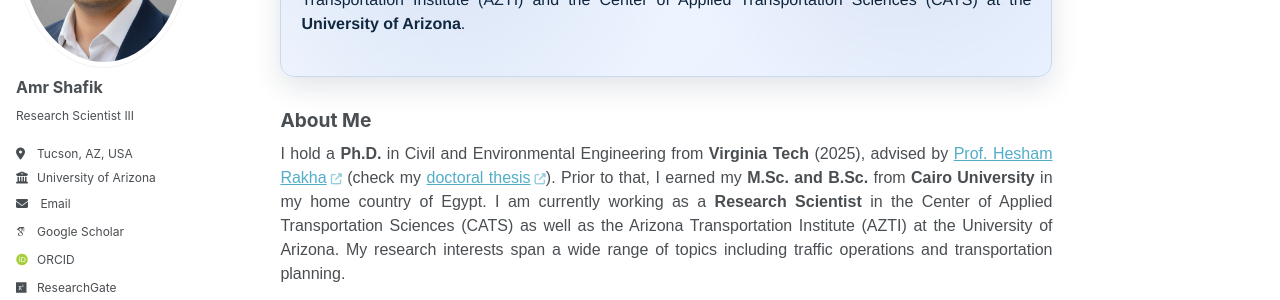
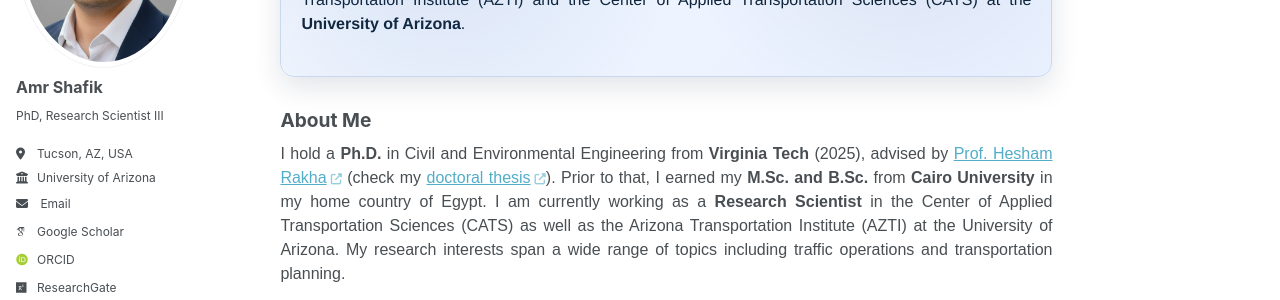
Before and after one commit to akshafik/amrshafik, a Jekyll site: the page built from _pages/about.md, in a window 1280 px wide. Shown: the part 265-565 px from the top of the page. Built offline with Jekyll 4.4.1, drawn with Linux system fonts in a browser that asks for light colours; some web fonts are replaced.

```diff
--- a/_config.yml
+++ b/_config.yml
@@ -82,7 +82,7 @@ analytics:
 author:
   name             : "Amr Shafik"
   avatar           : "ashafik_hs_grey.png"
-  bio              : "Research Scientist III"
+  bio              : "PhD, Research Scientist III"
   location         : "Tucson, AZ, USA"
   employer         : "University of Arizona"
   pubmed           :
```
